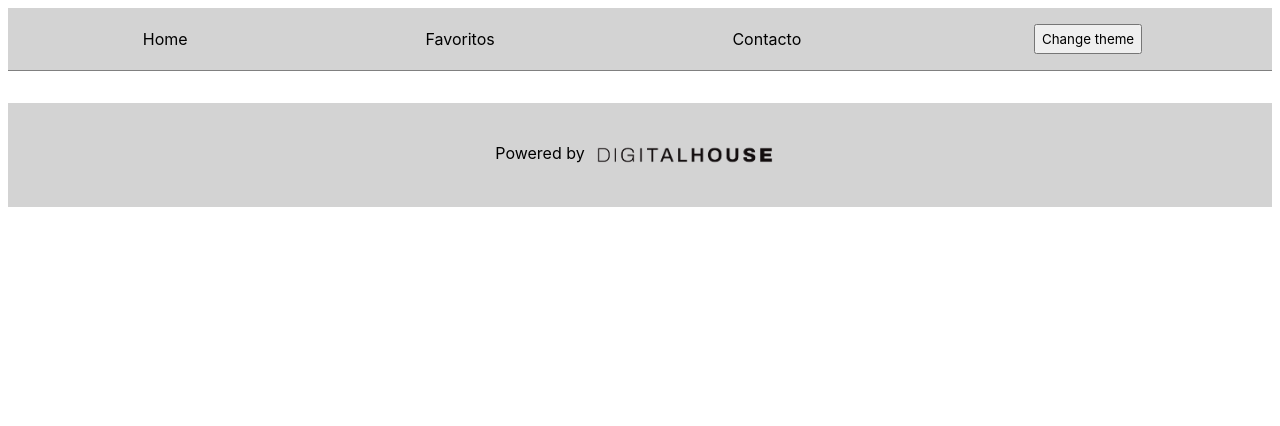
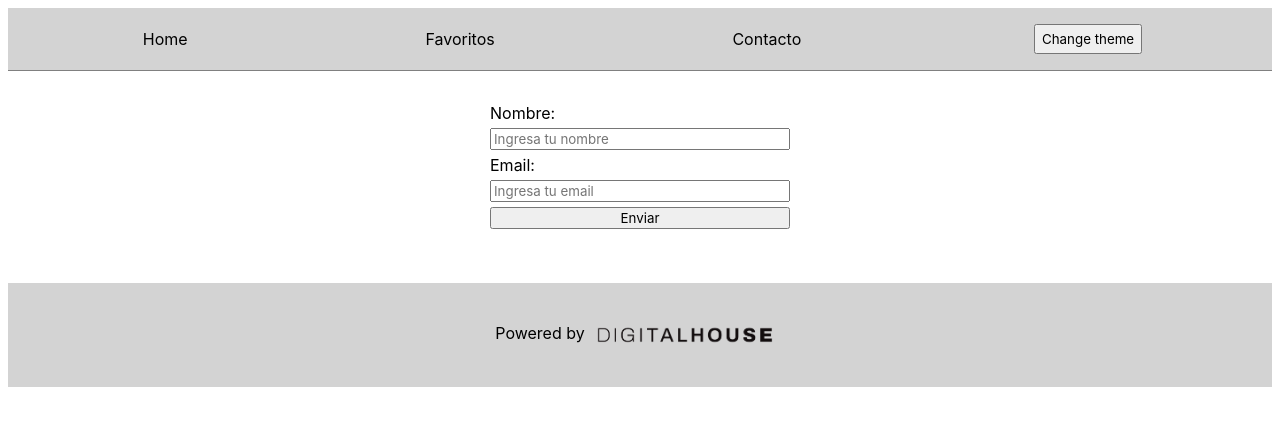
Before and after one commit to mauriciogalamba/FrontEnd3, a React (Vite) app: page /contacto in a window 1280 px wide. Shown: the top 426 px of the page. Built offline with nearby package versions, Linux system fonts and the light colour scheme.

Commit message:
agregado el formulario

```diff
--- a/src/Components/Navbar.jsx
+++ b/src/Components/Navbar.jsx
@@ -8,7 +8,7 @@ const Navbar = () => {
     <nav className="bar">
       {/* Aqui deberan agregar los liks correspondientes a las rutas definidas */}
       {/* Deberan implementar ademas la logica para cambiar de Theme con el button */}
-      <Link to="/"> Home</Link> <Link to="">Favoritos</Link> <Link to="">Contacto</Link>
+      <Link to="/"> Home</Link> <Link to="/favoritos">Favoritos</Link> <Link to="contacto">Contacto</Link>
       <button>Change theme</button>
     </nav>
   )
--- a/src/Routes/Contacto.jsx
+++ b/src/Routes/Contacto.jsx
@@ -1,5 +1,66 @@
+import { useState } from "react"
+import styles from './Contacto.module.css'
+
 function Contacto() {
-  return <></>;
+  const [error, setError] = useState(false)
+  const [nombre, setNombre] = useState('')
+  const [msj, setMsj] = useState('')
+
+  function handleSubmit(e) {
+    e.preventDefault()
+    const name = e.target.nombre.value.trim()
+    const mail = e.target.email.value.trim()
+
+    const [usuario, dominio] = mail.split('@')
+    const reg =/^[a-z0-9]{2,61}\.([a-z0-9]{2,61}|[a-z0-9-]{2,30}\.[a-z]{2,})$/gi
+
+    if(name.length <5 ){
+      setMsj("El nombre debe contener al menos 5 caracteres.")
+      setError(true)
+      return
+    }
+
+    if(!reg.test(dominio)){
+      setMsj("El email tiene dominio no válido.")
+      setError(true)
+      return
+    }
+
+    setNombre(name)
+    setError(false)
+  }
+
+  function handelChange(){
+    setNombre('')
+    setError(false)
+  }
+
+
+
+ return(
+  <div className={styles.container}>
+    <form className={styles.form} onSubmit={handleSubmit}>
+      <label htmlFor="nombre">Nombre: </label>
+      <input type="text" required
+      id="nombre"
+      placeholder="Ingresa tu nombre"
+      onChange={handelChange}
+      />
+      <label htmlFor="email">Email: </label>
+      <input type="email" required
+      id="email"
+      placeholder="Ingresa tu email"
+      onChange={handelChange}
+      />
+      <button type="submit">Enviar</button>
+    </form>
+
+    {error&&
+      <div className={styles.error}>ERROR: {msj}</div>}
+    {nombre&&
+      <div>Gracias <i>{nombre}</i> nos pondremos en contato a la brevedad!</div>}
+  </div>
+  )
 }
 
 export default Contacto;
--- a/src/Routes/Contacto.module.css
+++ b/src/Routes/Contacto.module.css
@@ -3,6 +3,16 @@
   flex-direction: column;
   justify-content: space-around;
   width: 300px;
-  height: 100px;
-  margin: 0 auto;
+  height: 130px;
+  margin: 10px auto;
+  padding: 20px;
+  text-align: left;
 }
+
+.container{
+  text-align: center;
+}
+
+.error{
+  color: red;
+}
--- a/src/Routes/Details.jsx
+++ b/src/Routes/Details.jsx
@@ -18,6 +18,9 @@ function Details() {
     getOdon();
   }, [params]);
   return (
+      /*Podria rellenar las celdas con algun bucle (map o foreach, incluso los encabezados),
+      pero como es un solo registro y no voy a mostrar todas las keys:values
+      lo hice manualmemte, HTML básico */
     <div className={styles.cont}>
       <h3>Detalles del Odontologo</h3>
       <table className={styles.table}>
--- a/src/index.css
+++ b/src/index.css
@@ -30,6 +30,7 @@ a {
   margin: 5px;
   cursor: pointer;
 }
+
 a:hover {
   color: rgb(136, 136, 136);
 }
```
